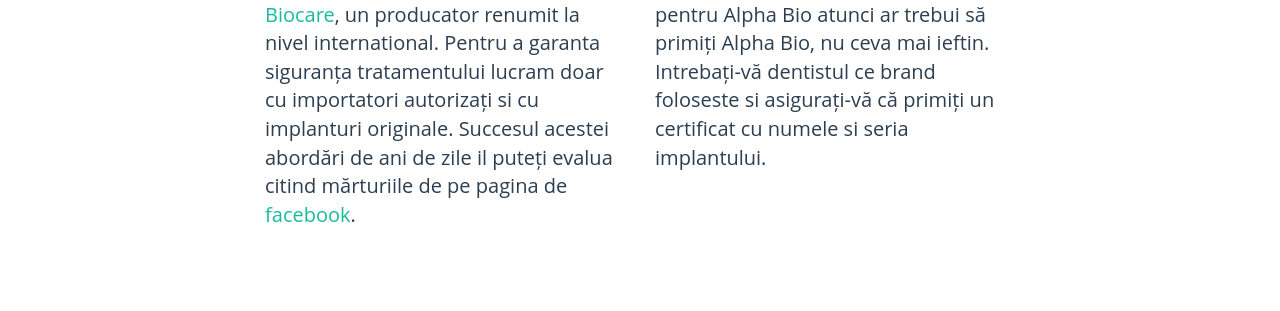
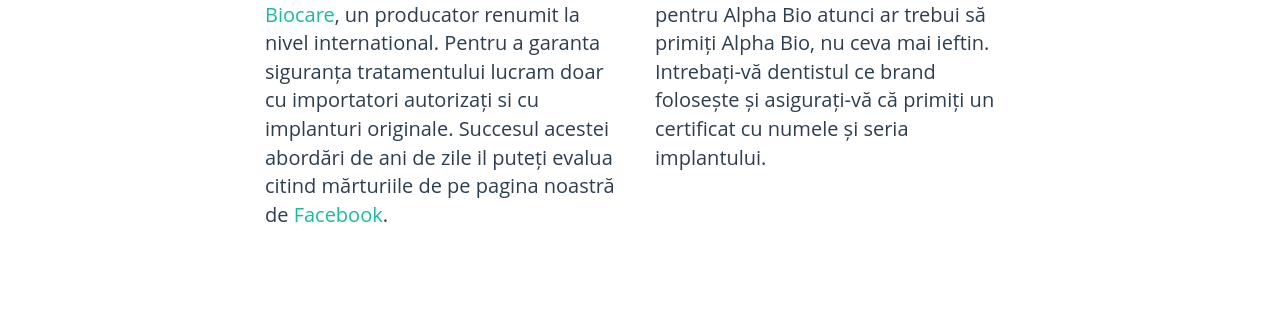
Before and after one commit to littledentgopo/godent, a Jekyll site: the page built from implant-dentar-pret-240-euro.html, in a window 1280 px wide and 900 px high, scrolled down 1417 px. Shown: the part 488-799 px from the top of the window. Built offline with Jekyll 4.4.1, drawn with Linux system fonts in a browser that asks for light colours; nearby versions of some CDN libraries; some of the changed text lies outside the part shown.

Commit message:
Implant 240

```diff
--- a/implant-dentar-pret-240-euro.html
+++ b/implant-dentar-pret-240-euro.html
@@ -35,10 +35,10 @@ contact: one
             </div>
             <div class="row">
                 <div class="col-lg-4 col-lg-offset-2">
-                    <p>Bună ziua, noi suntem {{site.name}}, unul din primele cabinete din București care au promovat implanturi de calitate la prețuri accesibile. Am redus prețul manoperei considerabil dar in același timp am păstrat in ofertă un implant de calitate: Alpha Bio. Alpha Bio este un implant produs de <a href="https://www.nobelbiocare.com" target="_blank">Nobel Biocare</a>, un producator renumit la nivel international. Pentru a garanta siguranța tratamentului lucram doar cu importatori autorizați si cu implanturi originale. Succesul acestei abordări de ani de zile il puteți evalua citind mărturiile de pe pagina de <a href="https://www.facebook.com/dririnaalexandru/reviews/" target="_blank">facebook</a>.</p>
+                    <p>Bună ziua, noi suntem {{site.name}}, unul din primele cabinete din București care au promovat implanturi de calitate la prețuri accesibile. Am redus prețul manoperei considerabil dar in același timp am păstrat in ofertă un implant de calitate: Alpha Bio. Alpha Bio este un implant produs de <a href="https://www.nobelbiocare.com" target="_blank">Nobel Biocare</a>, un producator renumit la nivel international. Pentru a garanta siguranța tratamentului lucram doar cu importatori autorizați si cu implanturi originale. Succesul acestei abordări de ani de zile il puteți evalua citind mărturiile de pe pagina noastră de <a href="https://www.facebook.com/dririnaalexandru/reviews/" target="_blank">Facebook</a>.</p>
                 </div>
                 <div class="col-lg-4">
-                    <p>Atenție, deoarece Alpha Bio este un implant foarte popular au apărut și implanturi neoriginale dar compatibile cu platforma Alpha Bio. Aceste implanturi mai ieftine nu sunt neaparat mai proaste dar aveți dreptul sa stiți exact ce implant dentar vi se introduce in organism. Dacă plătiți pentru Alpha Bio atunci ar trebui să primiți Alpha Bio, nu ceva mai ieftin. Intrebați-vă dentistul ce brand foloseste si asigurați-vă că primiți un certificat cu numele si seria implantului.</p>
+                    <p>Atenție, deoarece Alpha Bio este un implant foarte popular au apărut și implanturi neoriginale dar compatibile cu platforma Alpha Bio. Aceste implanturi mai ieftine nu sunt neaparat mai proaste dar aveți dreptul sa stiți exact ce implant dentar vi se introduce in organism. Dacă plătiți pentru Alpha Bio atunci ar trebui să primiți Alpha Bio, nu ceva mai ieftin. Intrebați-vă dentistul ce brand folosește și asigurați-vă că primiți un certificat cu numele și seria implantului.</p>
                 </div>
             </div>
         </div>
```
